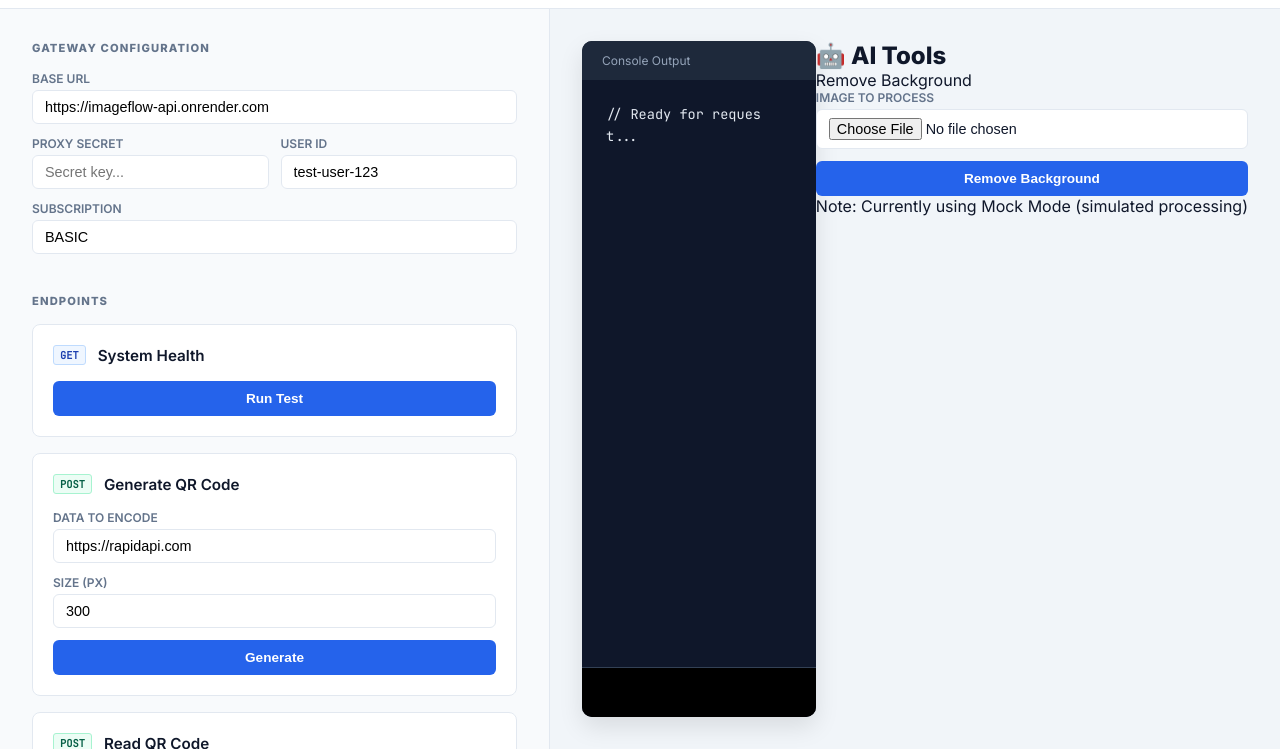
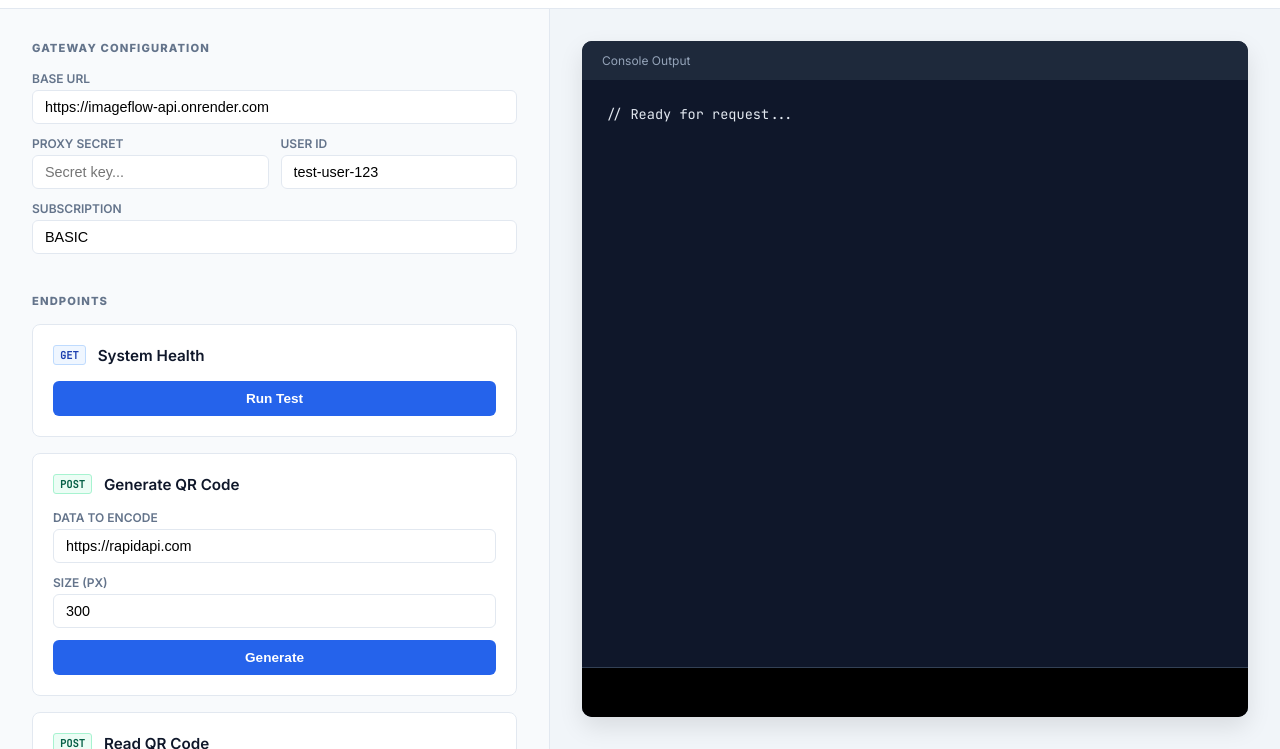
Before and after one commit to ingmarvanrheenen/ImageFlow-Test-Client, a website: page src/web-tester.html in a window 1280 px wide. Shown: the part 51-800 px from the top of the page. Drawn offline with Linux system fonts and the light colour scheme.

Commit message:
fix: move ai tools to main column

```diff
--- a/src/web-tester.html
+++ b/src/web-tester.html
@@ -243,22 +243,7 @@
                 <div id="imagePreview" class="preview-area">
                 </div>
             </div>
-            <section class="card">
-                <h2>🤖 AI Tools</h2>
-                <div class="tabs">
-                    <div class="tab active" onclick="switchTab(this, 'ai-bg')">Remove Background</div>
-                </div>
 
-                <!-- Background Removal -->
-                <div id="ai-bg" class="tab-content active">
-                    <div class="form-group">
-                        <label>Image to Process</label>
-                        <input type="file" id="aiBgImage" accept="image/*">
-                    </div>
-                    <button class="btn btn-primary" onclick="removeBackground()">Remove Background</button>
-                    <p class="hint">Note: Currently using Mock Mode (simulated processing)</p>
-                </div>
-            </section>
         </aside>
     </div>
 
```
